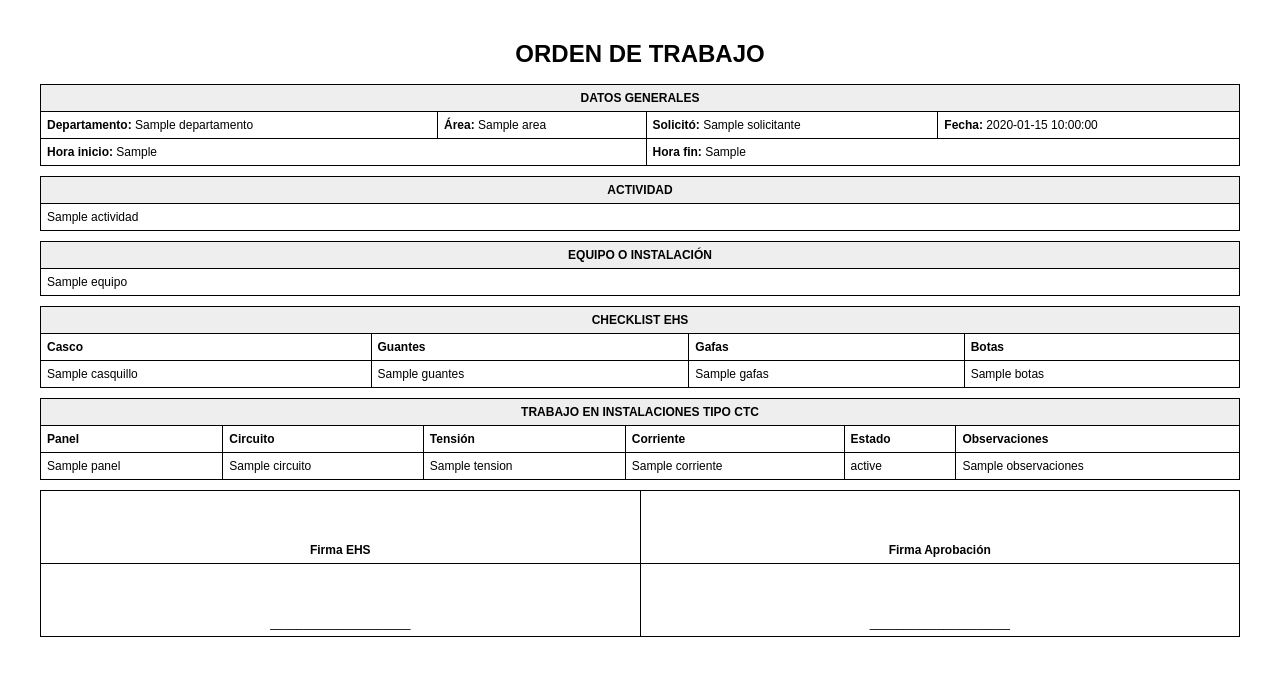
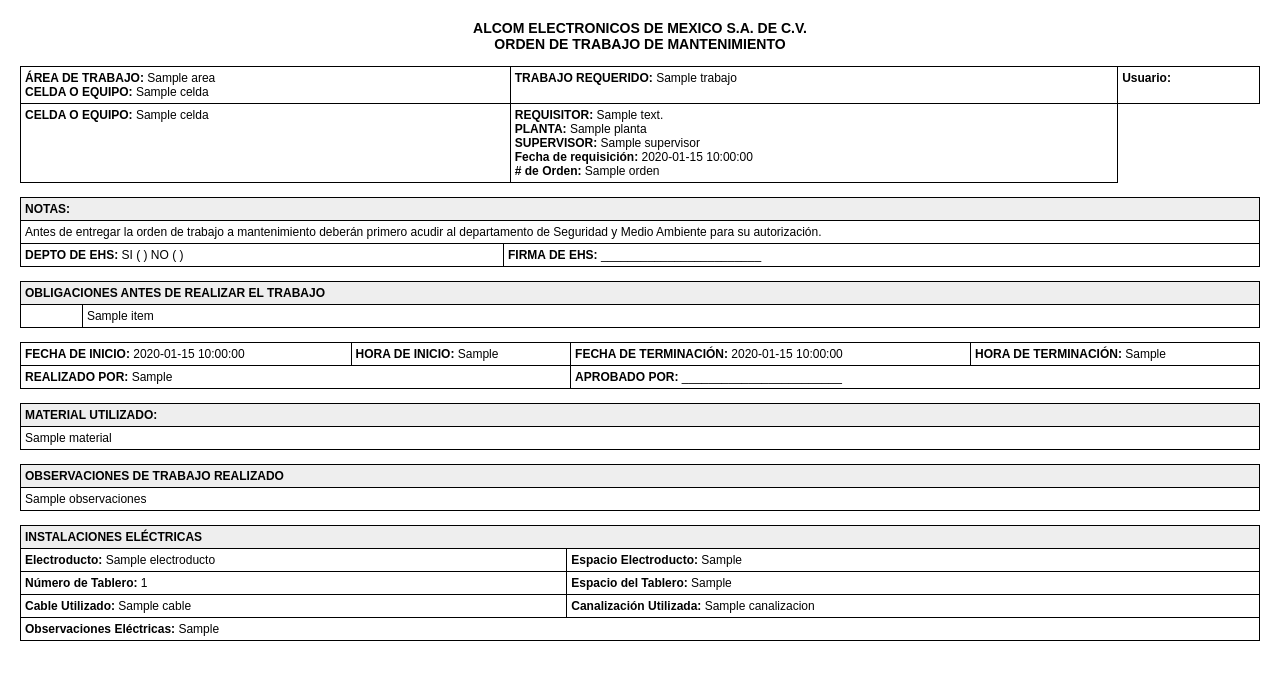
Before and after one commit to tenorio3g/Ordenes, a Flask app: template templates/pdf_template.html in a window 1280 px wide. Shown: the top 680 px of the page. Run offline with Flask 3, Linux system fonts and the light colour scheme; the template is opened without the code that fills it: most values are stand-ins (such as "Sample title", 1, 10 or a date in 2020).

Commit message:
Update pdf_template.html

```diff
--- a/templates/pdf_template.html
+++ b/templates/pdf_template.html
@@ -2,119 +2,166 @@
 <html lang="es">
 <head>
   <meta charset="UTF-8">
-  <title>Orden de Trabajo</title>
+  <title>Orden de Trabajo de Mantenimiento</title>
   <style>
+      @page {
+    size: 11in 8.5in;
+  }
+  body {
+    font-family: Arial, sans-serif;
+    font-size: 12px;
+    margin: 20px;
+  }
+
     body {
       font-family: Arial, sans-serif;
       font-size: 12px;
-      margin: 40px;
+      margin: 20px;
     }
-    h1 {
-      text-align: center;
-    }
+
     table {
       width: 100%;
       border-collapse: collapse;
-      margin-bottom: 10px;
     }
-    th, td {
+
+    td, th {
       border: 1px solid #000;
-      padding: 6px;
-      text-align: left;
+      padding: 4px;
+      vertical-align: top;
     }
-    .section-title {
-      background-color: #eee;
-      font-weight: bold;
+
+    .no-border {
+      border: none;
+    }
+
+    .center {
       text-align: center;
     }
-    .signatures td {
-      height: 60px;
-      vertical-align: bottom;
-      text-align: center;
+
+    .checkbox {
+      font-family: DejaVu Sans, sans-serif;
     }
-    .small-table th, .small-table td {
-      font-size: 10px;
+
+    .section-title {
+      font-weight: bold;
+      background: #eee;
+      text-align: left;
     }
   </style>
 </head>
 <body>
-  <h1>ORDEN DE TRABAJO</h1>
+
+  <h3 class="center">ALCOM ELECTRONICOS DE MEXICO S.A. DE C.V.<br>ORDEN DE TRABAJO DE MANTENIMIENTO</h3>
 
   <table>
-    <tr><th colspan="4" class="section-title">DATOS GENERALES</th></tr>
     <tr>
-      <td><strong>Departamento:</strong> {{ orden.departamento }}</td>
-      <td><strong>Área:</strong> {{ orden.area }}</td>
-      <td><strong>Solicitó:</strong> {{ orden.solicitante }}</td>
-      <td><strong>Fecha:</strong> {{ orden.fecha }}</td>
+      <td><strong>ÁREA DE TRABAJO:</strong> {{ orden.area }}</br>
+          <strong>CELDA O EQUIPO:</strong> {{ orden.celda }}</td>
+      <td><strong>TRABAJO REQUERIDO:</strong> {{ orden.trabajo }}</td>
+      <td><strong>Usuario:</strong> </td>
     </tr>
     <tr>
-      <td colspan="2"><strong>Hora inicio:</strong> {{ orden.hora_inicio }}</td>
-      <td colspan="2"><strong>Hora fin:</strong> {{ orden.hora_fin }}</td>
+      <td><strong>CELDA O EQUIPO:</strong> {{ orden.celda }}</td>
+      <td>
+        <strong>REQUISITOR:</strong> {{ orden.requisitor }}<br>
+        <strong>PLANTA:</strong> {{ orden.planta }}<br>
+        <strong>SUPERVISOR:</strong> {{ orden.supervisor }}<br>
+        <strong>Fecha de requisición:</strong> {{ orden.fecha_requisicion }}<br>
+        <strong># de Orden:</strong> {{ orden.orden }}
+      </td>
     </tr>
   </table>
 
+  <br>
+
   <table>
-    <tr><th colspan="4" class="section-title">ACTIVIDAD</th></tr>
     <tr>
-      <td colspan="4">{{ orden.actividad }}</td>
+      <td class="section-title" colspan="2">NOTAS:</td>
+    </tr>
+    <tr>
+      <td colspan="2">
+        Antes de entregar la orden de trabajo a mantenimiento deberán primero acudir al departamento de Seguridad y Medio Ambiente para su autorización.
+      </td>
+    </tr>
+    <tr>
+      <td><strong>DEPTO DE EHS:</strong> SI ( ) NO ( )</td>
+      <td><strong>FIRMA DE EHS:</strong> ________________________</td>
     </tr>
   </table>
 
-  <table>
-    <tr><th colspan="4" class="section-title">EQUIPO O INSTALACIÓN</th></tr>
-    <tr>
-      <td colspan="4">{{ orden.equipo }}</td>
-    </tr>
-  </table>
+  <br>
 
   <table>
-    <tr><th colspan="4" class="section-title">CHECKLIST EHS</th></tr>
     <tr>
-      <th>Casco</th>
-      <th>Guantes</th>
-      <th>Gafas</th>
-      <th>Botas</th>
+      <td class="section-title" colspan="3">OBLIGACIONES ANTES DE REALIZAR EL TRABAJO</td>
     </tr>
+    {% for item in checklist %}
     <tr>
-      <td>{{ orden.casquillo }}</td>
-      <td>{{ orden.guantes }}</td>
-      <td>{{ orden.gafas }}</td>
-      <td>{{ orden.botas }}</td>
-    </tr>
-  </table>
-
-  <table>
-    <tr><th colspan="6" class="section-title">TRABAJO EN INSTALACIONES TIPO CTC</th></tr>
-    <tr>
-      <th>Panel</th>
-      <th>Circuito</th>
-      <th>Tensión</th>
-      <th>Corriente</th>
-      <th>Estado</th>
-      <th>Observaciones</th>
-    </tr>
-    {% for fila in orden.instalaciones %}
-    <tr>
-      <td>{{ fila.panel }}</td>
-      <td>{{ fila.circuito }}</td>
-      <td>{{ fila.tension }}</td>
-      <td>{{ fila.corriente }}</td>
-      <td>{{ fila.estado }}</td>
-      <td>{{ fila.observaciones }}</td>
+      <td style="width: 5%;">{% if item in orden.check %}✓{% else %} {% endif %}</td>
+      <td style="width: 95%;" colspan="2">{{ item }}</td>
     </tr>
     {% endfor %}
   </table>
 
-  <table class="signatures">
+  <br>
+
+  <table>
     <tr>
-      <td><strong>Firma EHS</strong></td>
-      <td><strong>Firma Aprobación</strong></td>
+      <td><strong>FECHA DE INICIO:</strong> {{ orden.fecha_inicio }}</td>
+      <td><strong>HORA DE INICIO:</strong> {{ orden.hora_inicio }}</td>
+      <td><strong>FECHA DE TERMINACIÓN:</strong> {{ orden.fecha_fin }}</td>
+      <td><strong>HORA DE TERMINACIÓN:</strong> {{ orden.hora_fin }}</td>
     </tr>
     <tr>
-      <td>_____________________</td>
-      <td>_____________________</td>
+      <td colspan="2"><strong>REALIZADO POR:</strong> {{ orden.realizado_por }}</td>
+      <td colspan="2"><strong>APROBADO POR:</strong> ________________________</td>
     </tr>
   </table>
+
+  <br>
+
+  <table>
+    <tr>
+      <td class="section-title">MATERIAL UTILIZADO:</td>
+    </tr>
+    <tr>
+      <td>{{ orden.material }}</td>
+    </tr>
+  </table>
+
+  <br>
+
+  <table>
+    <tr>
+      <td class="section-title">OBSERVACIONES DE TRABAJO REALIZADO</td>
+    </tr>
+    <tr>
+      <td>{{ orden.observaciones }}</td>
+    </tr>
+  </table>
+
+  <br>
+
+  <table>
+    <tr>
+      <td class="section-title" colspan="2">INSTALACIONES ELÉCTRICAS</td>
+    </tr>
+    <tr>
+      <td><strong>Electroducto:</strong> {{ orden.electroducto }}</td>
+      <td><strong>Espacio Electroducto:</strong> {{ orden.espacio_electroducto }}</td>
+    </tr>
+    <tr>
+      <td><strong>Número de Tablero:</strong> {{ orden.num_tablero }}</td>
+      <td><strong>Espacio del Tablero:</strong> {{ orden.espacio_tablero }}</td>
+    </tr>
+    <tr>
+      <td><strong>Cable Utilizado:</strong> {{ orden.cable }}</td>
+      <td><strong>Canalización Utilizada:</strong> {{ orden.canalizacion }}</td>
+    </tr>
+    <tr>
+      <td colspan="2"><strong>Observaciones Eléctricas:</strong> {{ orden.obs_electrica }}</td>
+    </tr>
+  </table>
+
 </body>
 </html>
```
